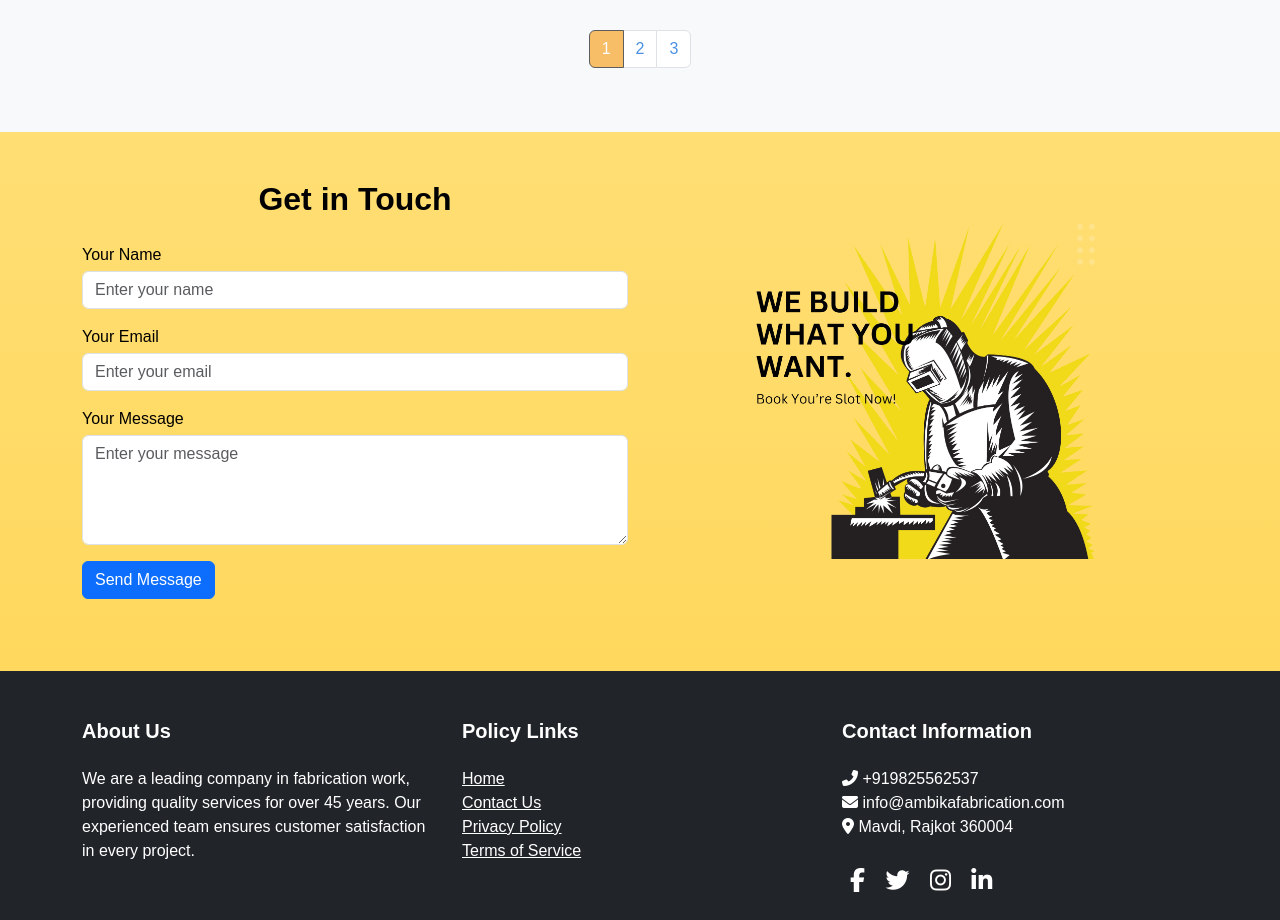
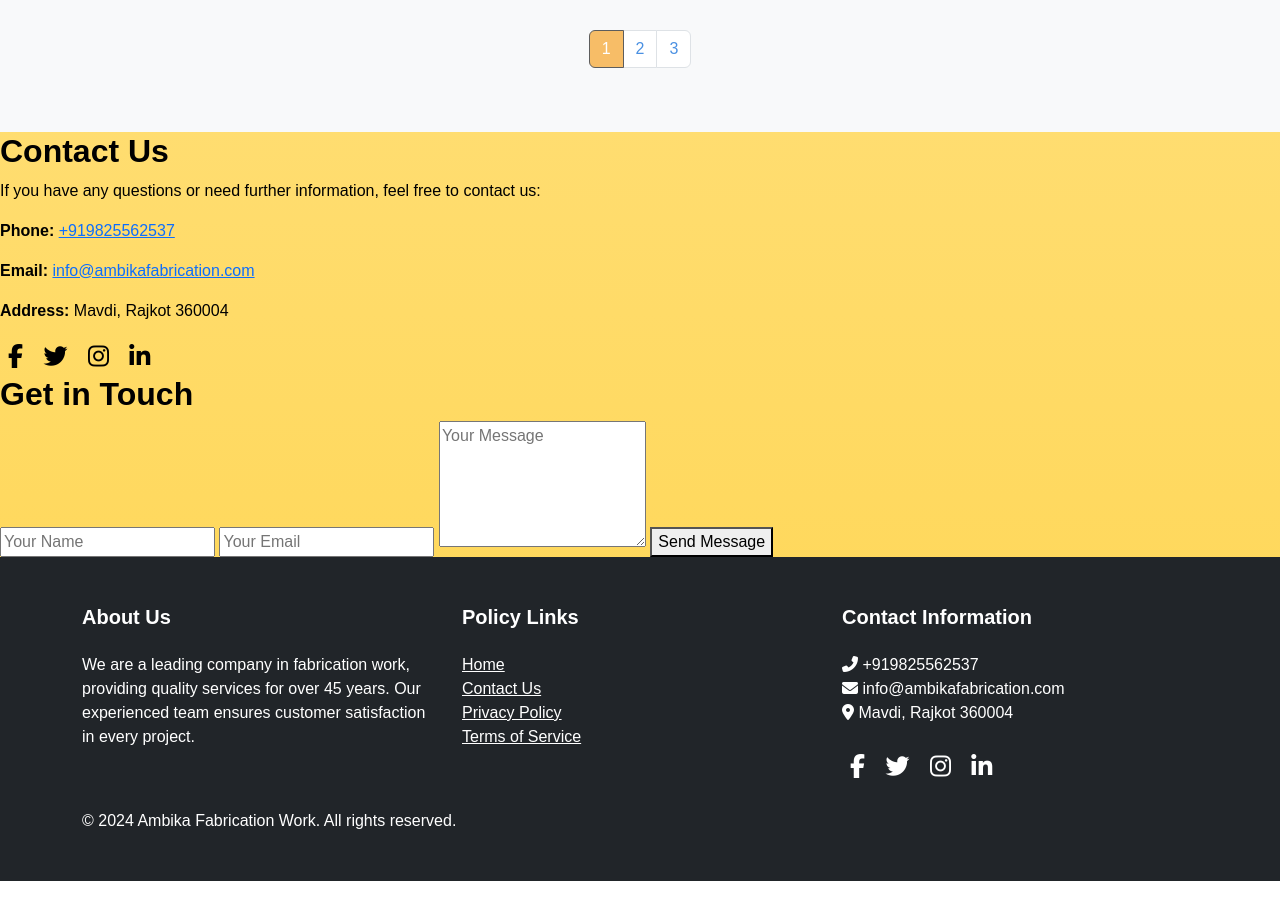
Before and after one commit to KalpeshKavaiya/AmbikaWeldingWorks, a plain HTML site: page index.html in a window 1280 px wide. Shown: the part 2440-3360 px from the top of the page. After the commit the page ends 3321 px from the top, so only its background shows below. Drawn offline with nearby package versions, Linux system fonts and the light colour scheme.

Commit message:
Update index.html

```diff
--- a/index.html
+++ b/index.html
@@ -184,35 +184,28 @@
         </div>
     </section>
     <!-- Contact Section -->
-    <section id="contact" class="container my-5">
-        <div class="row">
-            <!-- Contact Form -->
-            <div class="col-md-6 mb-4">
-                <h2 class="text-center mb-4">Get in Touch</h2>
-                <form>
-                    <div class="form-group mb-3">
-                        <label for="inputName" class="mb-1">Your Name</label>
-                        <input type="text" class="form-control" id="inputName" placeholder="Enter your name">
-                    </div>
-                    <div class="form-group mb-3">
-                        <label for="inputEmail" class="mb-1">Your Email</label>
-                        <input type="email" class="form-control" id="inputEmail" placeholder="Enter your email">
-                    </div>
-                    <div class="form-group mb-3">
-                        <label for="inputMessage" class="mb-1">Your Message</label>
-                        <textarea class="form-control" id="inputMessage" rows="4"
-                            placeholder="Enter your message"></textarea>
-                    </div>
-                    <button type="submit" class="btn btn-primary btn-block">Send Message</button>
-                </form>
+    <section id="contact" class="contact-section">
+        <div class="contact-info">
+            <h2>Contact Us</h2>
+            <p>If you have any questions or need further information, feel free to contact us:</p>
+            <p><strong>Phone:</strong> <a href="tel:+919825562537">+919825562537</a></p>
+            <p><strong>Email:</strong> <a href="mailto:info@ambikafabrication.com">info@ambikafabrication.com</a></p>
+            <p><strong>Address:</strong> Mavdi, Rajkot 360004</p>
+            <div class="social-icons">
+                <a href="#" class="text-black mx-2"><i class="fab fa-facebook-f"></i></a>
+                <a href="#" class="text-black mx-2"><i class="fab fa-twitter"></i></a>
+                <a href="#" class="text-black mx-2"><i class="fab fa-instagram"></i></a>
+                <a href="#" class="text-black mx-2"><i class="fab fa-linkedin-in"></i></a>
             </div>
-            <!-- Image Section -->
-            <div class="col-md-6 mb-4">
-                <div class="d-flex justify-content-center align-items-center h-100">
-                    <img loading="lazy" src="images/welding works.webp" alt="Fabrication Contact Image"
-                        class="img-fluid rounded contact-image" width="500" height="500">
-                </div>
-            </div>
+        </div>
+        <div class="contact-form">
+            <h2>Get in Touch</h2>
+            <form>
+                <input type="text" name="name" placeholder="Your Name" required>
+                <input type="email" name="email" placeholder="Your Email" required>
+                <textarea name="message" rows="5" placeholder="Your Message" required></textarea>
+                <button type="submit">Send Message</button>
+            </form>
         </div>
     </section>
     <!-- Footer Section -->
```
